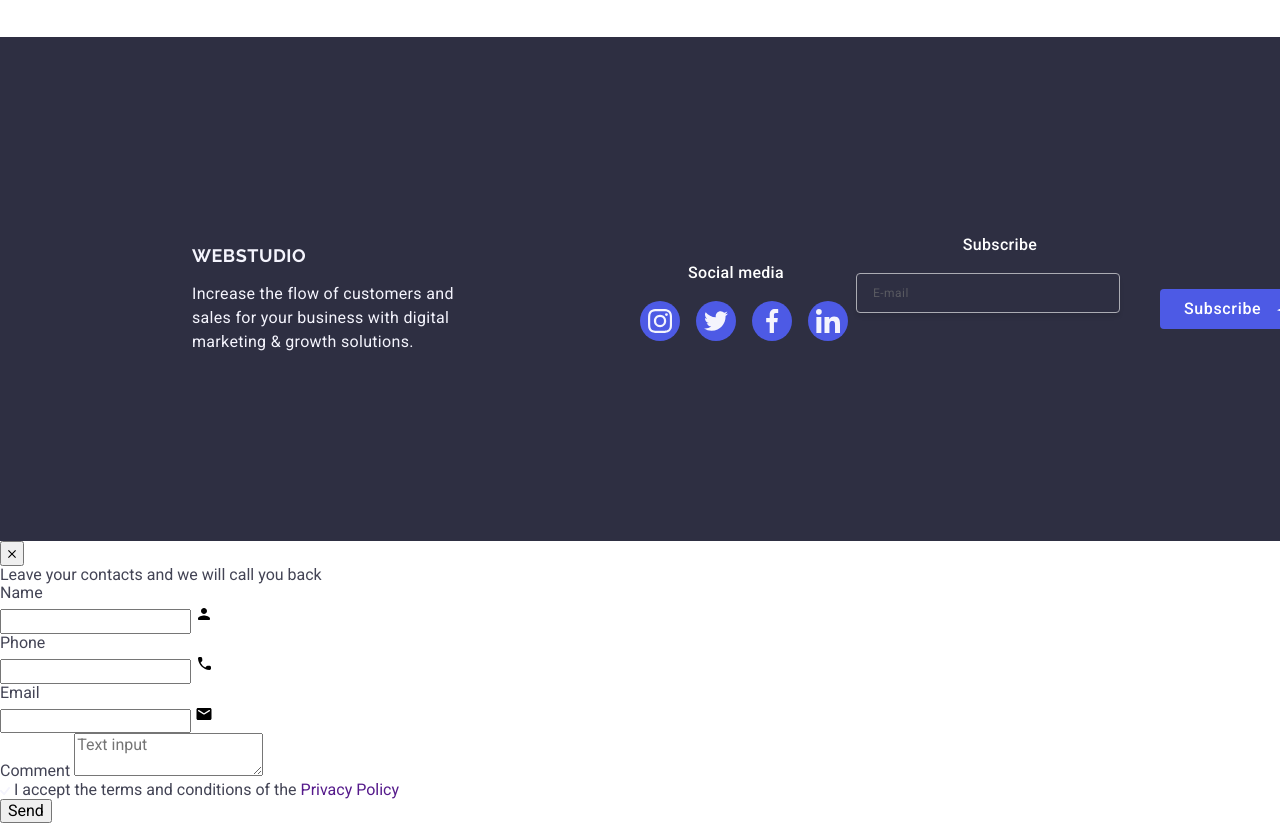
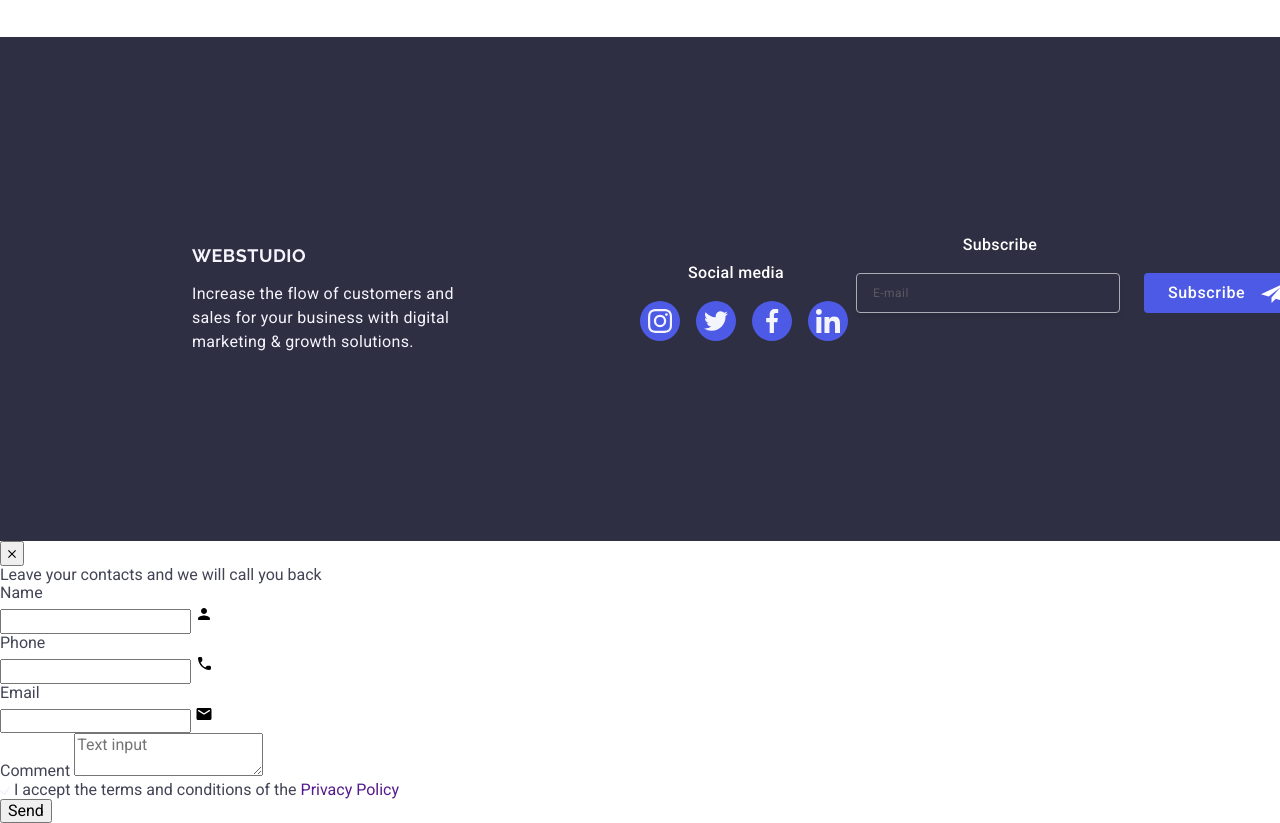
Before and after one commit to Elis89-lgtm/goit-markup-hw-06, a plain HTML site: page index.html in a window 1280 px wide. Shown: the part 3120-3943 px from the top of the page. Drawn offline with nearby package versions, Linux system fonts and the light colour scheme.

Commit message:
add styles file

```diff
--- a/css/styles.css
+++ b/css/styles.css
@@ -905,6 +905,7 @@ gap: 0px;
   .container-footer.container {
     display: flex;
     flex-wrap: wrap;
+    justify-content: flex-start;
     gap: 72px 24px;
     max-width: 584px;
     max-height: 456px;
@@ -920,16 +921,18 @@ gap: 0px;
   }
   .footer-form {
     display: flex;
-    flex-wrap: nowrap;
+    gap: 24px;
+    align-items: center;
 
   }
 
   .footer-input {
     width: 264px;
     height: 40px;
-    padding-left: 16px;
     background-color: transparent;
-    margin-right: 24px;
+  }
+  .footer-btn {
+ margin: 0 auto;
   }
 }
 @media screen and (min-width: 1158px) {
```
